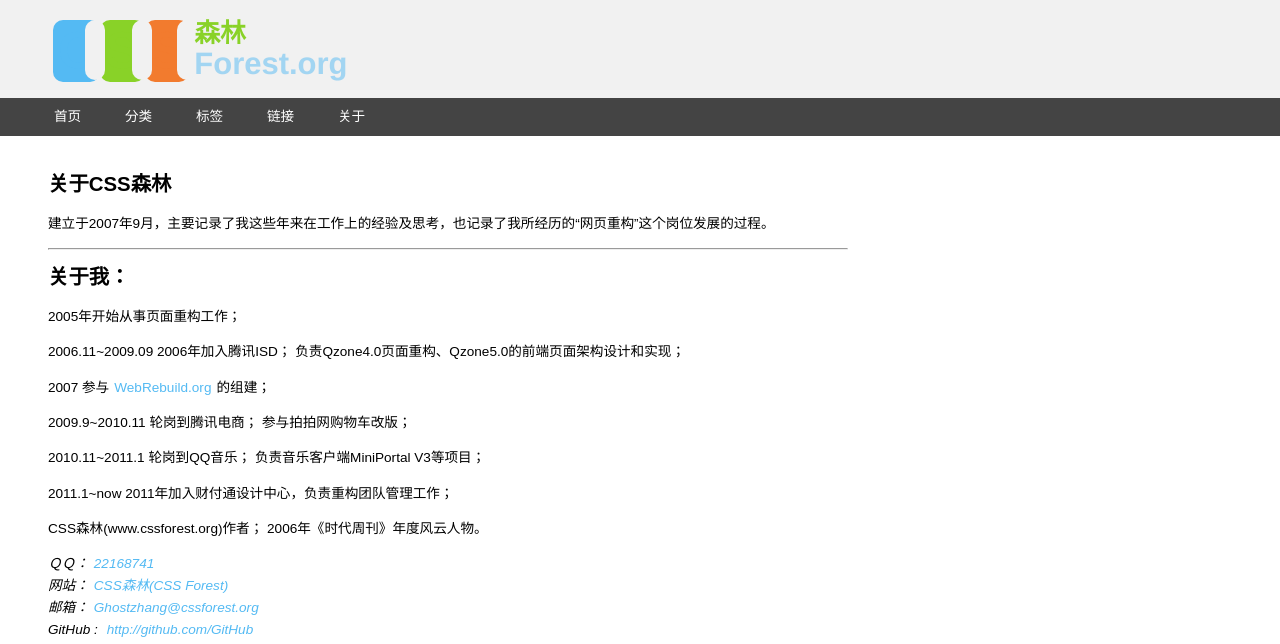
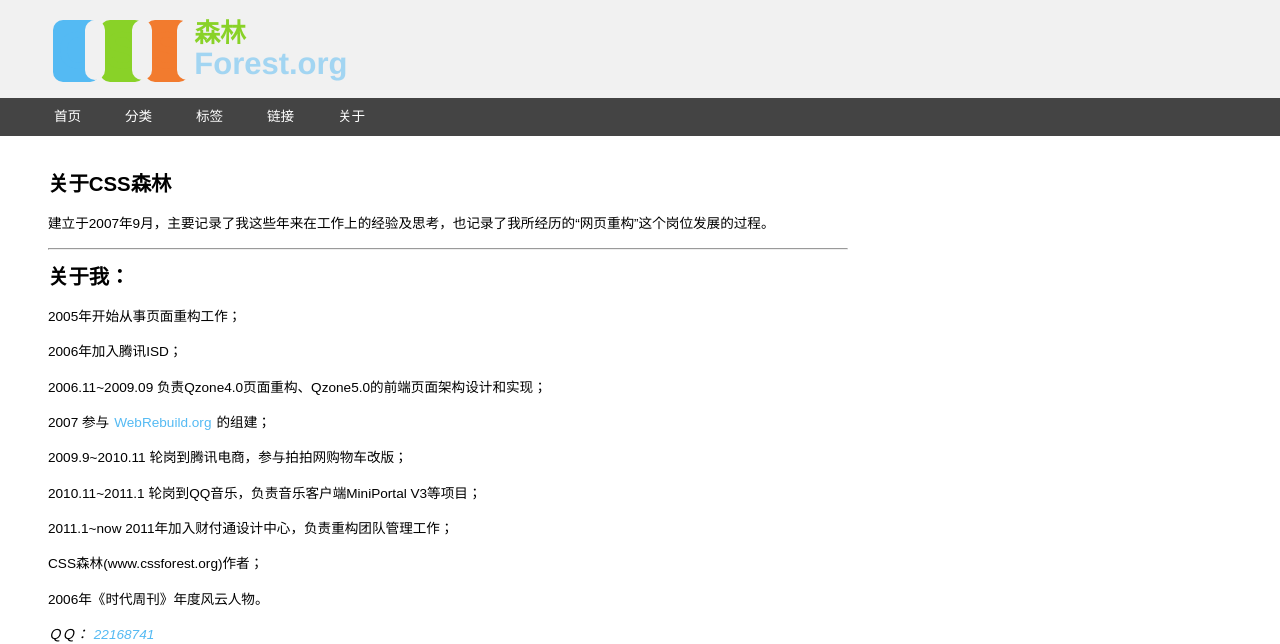
Before and after one commit to ghostzhang/ghostzhang.github.io, a Jekyll site: the page built from about/index.md, in a window 1280 px wide, cut to the strip 0-644 px from the top of the page. Built offline with Jekyll 4.4.1, drawn with Linux system fonts in a browser that asks for light colours; comment, search, counter and statistics services are not loaded.

Commit message:
更新about

```diff
--- a/_config.yml
+++ b/_config.yml
@@ -5,6 +5,7 @@ author: GhostZhang
 github: ghostzhang
 qq: 22168741
 email: Ghostzhang@cssforest.org
+linkedin: ghostzhang
 paginate: 100
 pygments: true
 safe: true
--- a/about/index.md
+++ b/about/index.md
@@ -13,25 +13,25 @@ layout: index
 
 2005年开始从事页面重构工作；
 
+2006年加入腾讯ISD；
+
 2006.11~2009.09
-2006年加入腾讯ISD；
 负责Qzone4.0页面重构、Qzone5.0的前端页面架构设计和实现；
 
 2007
 参与[WebRebuild.org](http://webrebuild.org/about.html)的组建；
 
 2009.9~2010.11
-轮岗到腾讯电商；
-参与拍拍网购物车改版；
+轮岗到腾讯电商，参与拍拍网购物车改版；
 
 2010.11~2011.1
-轮岗到QQ音乐；
-负责音乐客户端MiniPortal V3等项目；
+轮岗到QQ音乐，负责音乐客户端MiniPortal V3等项目；
 
 2011.1~now
 2011年加入财付通设计中心，负责重构团队管理工作；
 
 CSS森林(www.cssforest.org)作者；
+
 2006年《时代周刊》年度风云人物。
 
 <address>
```
Also changed, not shown: other parts of about/index.md (+2 -1 lines).
